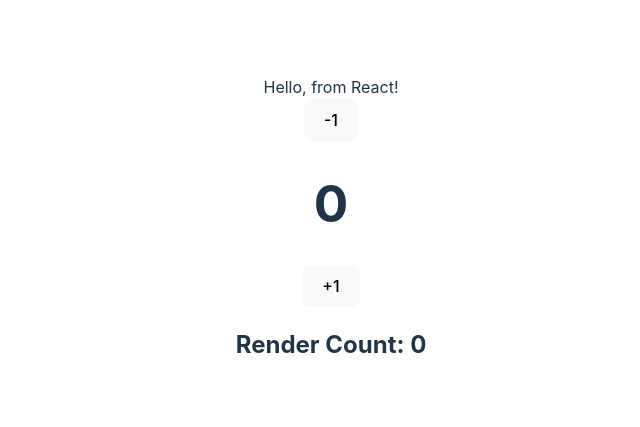
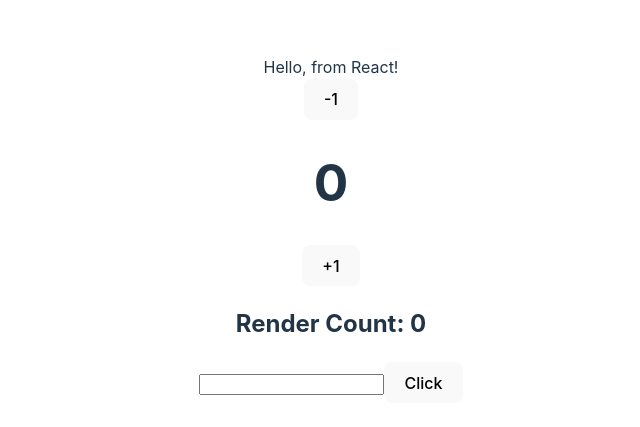
Before and after one commit to kalidass021/react-hooks, a React (Vite) app: page / in a window 1280 px wide. Shown: the part 171-598 px from the top of the page, without its empty margins (309-949 px from the left). Built offline with nearby package versions, Linux system fonts and the light colour scheme.

Commit message:
accessing the dom using use ref hook

```diff
--- a/src/components/RefHook.jsx
+++ b/src/components/RefHook.jsx
@@ -10,6 +10,8 @@ const RefHook = () => {
   const [value, setValue] = useState(0);
   //   const [count, setCount] = useState(0);
   const count = useRef(0);
+  // access the dom element using useRef
+  const inputElem = useRef();
 
   //   useEffect(() => {
   //     setCount(prev => prev + 1);
@@ -18,12 +20,23 @@ const RefHook = () => {
   useEffect(() => {
     count.current += 1;
   })
+
+  const handleClick = () => {
+    console.log('input', inputElem.current)
+    inputElem.current.style.backgroundColor = 'red';
+  }
   return (
     <div>
       <button onClick={() => setValue((prev) => prev - 1)}>-1</button>
       <h1>{value}</h1>
       <button onClick={() => setValue((prev) => prev + 1)}>+1</button>
       <h2>Render Count: {count.current}</h2>
+
+      <div>
+        {/* accessing the dom using useRef */}
+        <input type="text" ref={inputElem} />
+        <button onClick={handleClick} >Click</button>
+      </div>
     </div>
   );
 };
```
